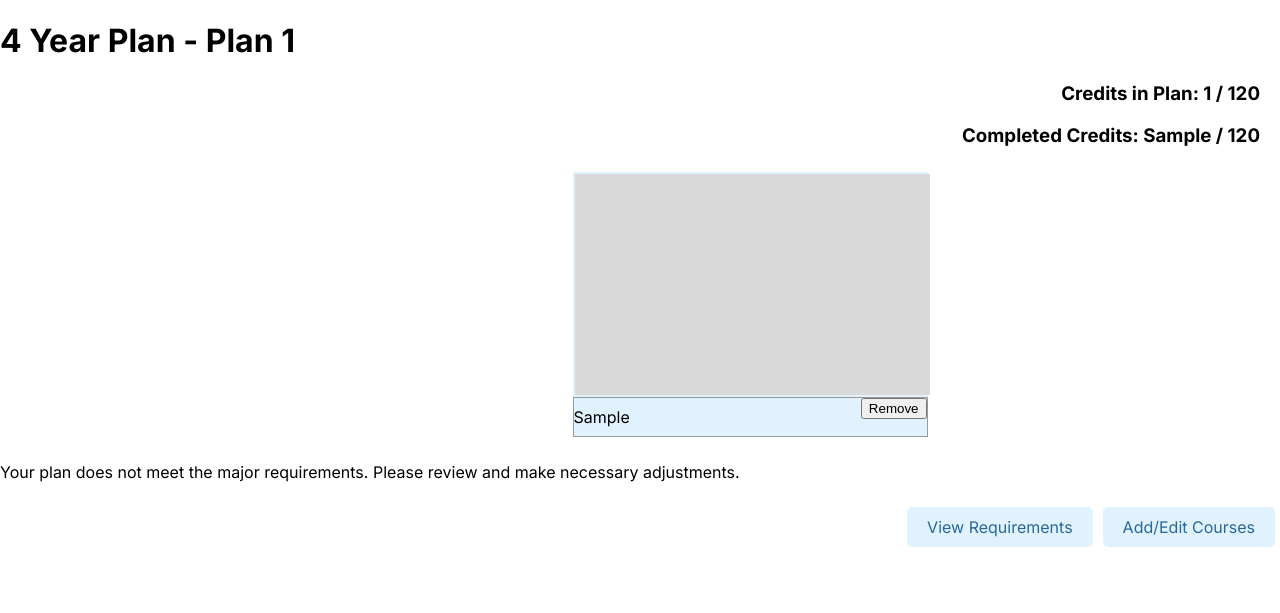
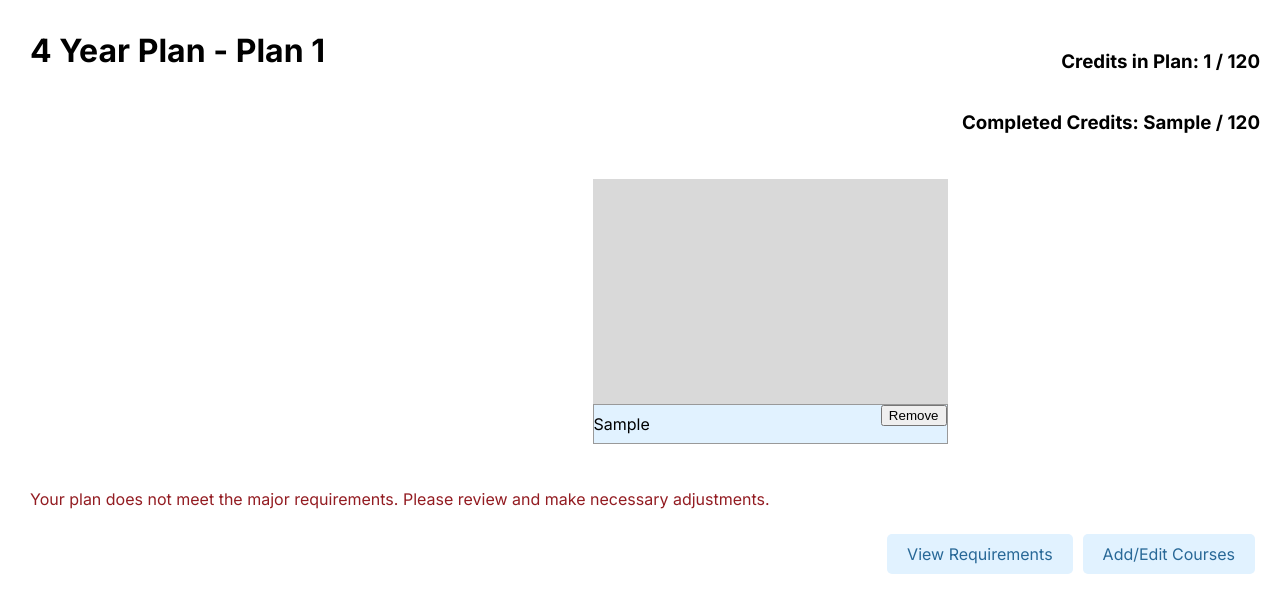
Before and after one commit to CSCI3356-Spring2024/404-Degree-Not-Found, a Django app: template templates/futureplan.html in a window 1280 px wide; the page is wider, and only the part inside the window is pictured. Shown: the part 76-689 px from the top of that part. Run offline with Django 5.2, Linux system fonts and the light colour scheme; data comes from the database, SQL or seed files in the repository; both versions use the stored data as it was after the commit; tables that the repository leaves empty hold one stand-in row (values such as "Sample post"); the template is opened without the code that fills it: values that come from a table or form of the project are taken from there, most other values are stand-ins (such as "Sample title", 1, 10 or a date in 2020); some libraries are stand-ins or nearby versions.

Commit message:
updates to plan front end (alignment)

```diff
--- a/static/futureplan.css
+++ b/static/futureplan.css
@@ -18,25 +18,29 @@
 .button-container {
     text-align: right; /* Align buttons to the right within the container */
     margin-top: 20px; /* Adjust margin as needed */
+    margin-right: 20px;
+    margin-bottom: 20px;
 }
 
 .credits-container1 {
     text-align: right;
     margin-right: 20px; /* Adjust margin as needed */
-    margin-bottom: 10px;
-    margin-top: 0px
+    margin-bottom: 0px;
+    margin-top: 10px
 }
 
 .credits-container2 {
     text-align: right;
     margin-right: 20px; /* Adjust margin as needed */
+    margin-top: 0px;
 }
 
-.header-container1 {
+.header-container {
     display: flex;
     justify-content: space-between; /* Align items with space between */
     align-items: flex-end; /* Vertically center items */
     margin-bottom: 0px; /* Adjust margin as needed */
+    margin-left: 30px;
 }
 
 
@@ -52,6 +56,7 @@ body {
     width: 1500px;
     max-width: 1500px; /* Adjust as needed */
     margin: 20px auto;
+    padding: 20px;
 }
 
 .box {
@@ -95,8 +100,12 @@ body {
     width: 100%;
     height: 10px;
     background-color: #D9D9D9;
-    margin: 2px;
+    margin: 0px;
     box-sizing: border-box;
     text-align: left;
     padding: 5px;
 }
+
+.text {
+    margin-left: 30px;
+}
--- a/templates/futureplan.html
+++ b/templates/futureplan.html
@@ -56,15 +56,19 @@
                             </div>
                         {% endfor %}
                     {% else %}
-                        <p>No courses planned for this semester</p>
+                            <p>No courses planned for this semester</p>
                     {% endif %}
                 </div>
         {% endfor %}
     </div>
     {% if is_valid %}
-    <p>Your plan meets the major requirements.</p>
+    <div class="text">
+        <p><span style="color: green; font:bold;">Your plan meets the major requirements.</span></p>
+    </div>
     {% else %}
-        <p>Your plan does not meet the major requirements. Please review and make necessary adjustments.</p>
+    <div class="text">
+        <p><span style="color: #931C22; font:bold;">Your plan does not meet the major requirements. Please review and make necessary adjustments.</span></p>
+    </div>
     {% endif %}
     <div class="button-container">
         <a href="{% url 'Plan:course_list' plan_id=plan_id plan_num=plan_num %}" class="courses-button" >Add/Edit Courses</a>
```
Also changed, not shown: db.sqlite3.
